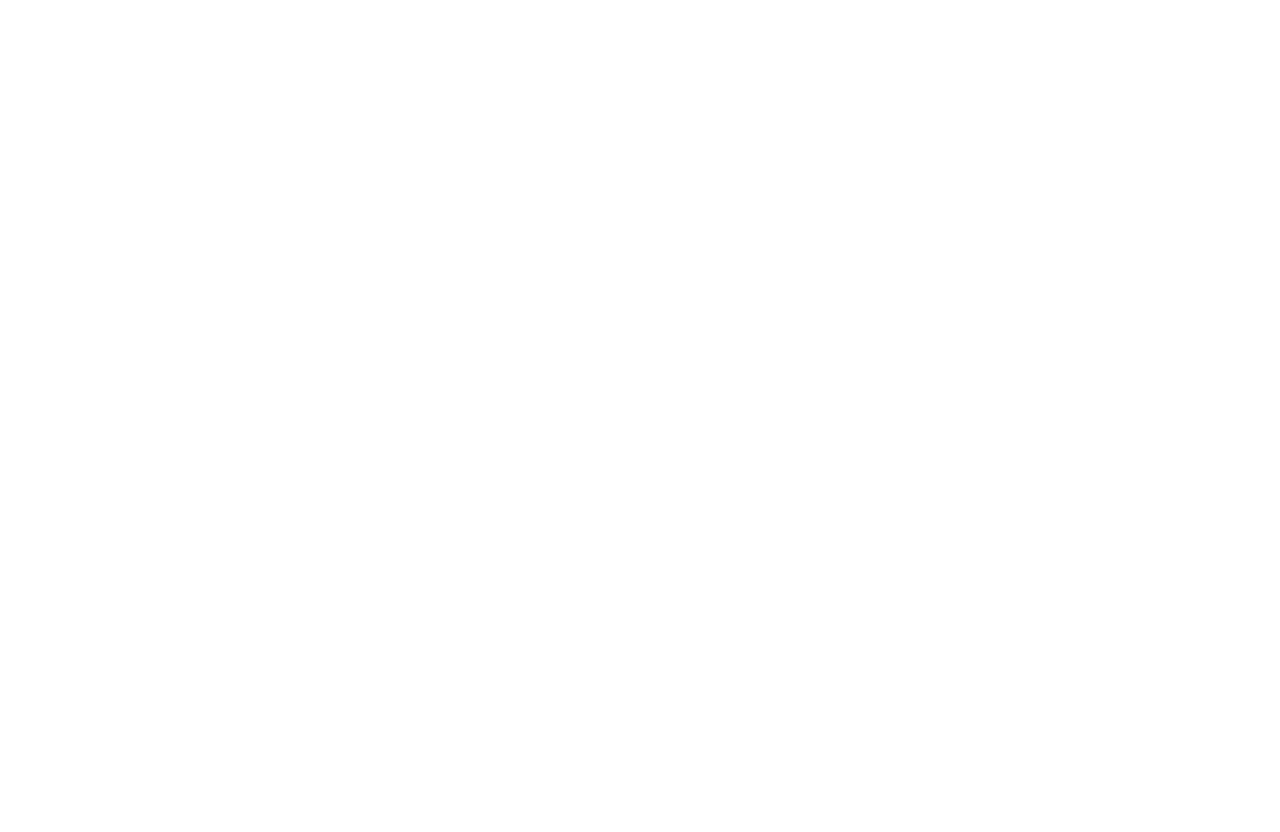
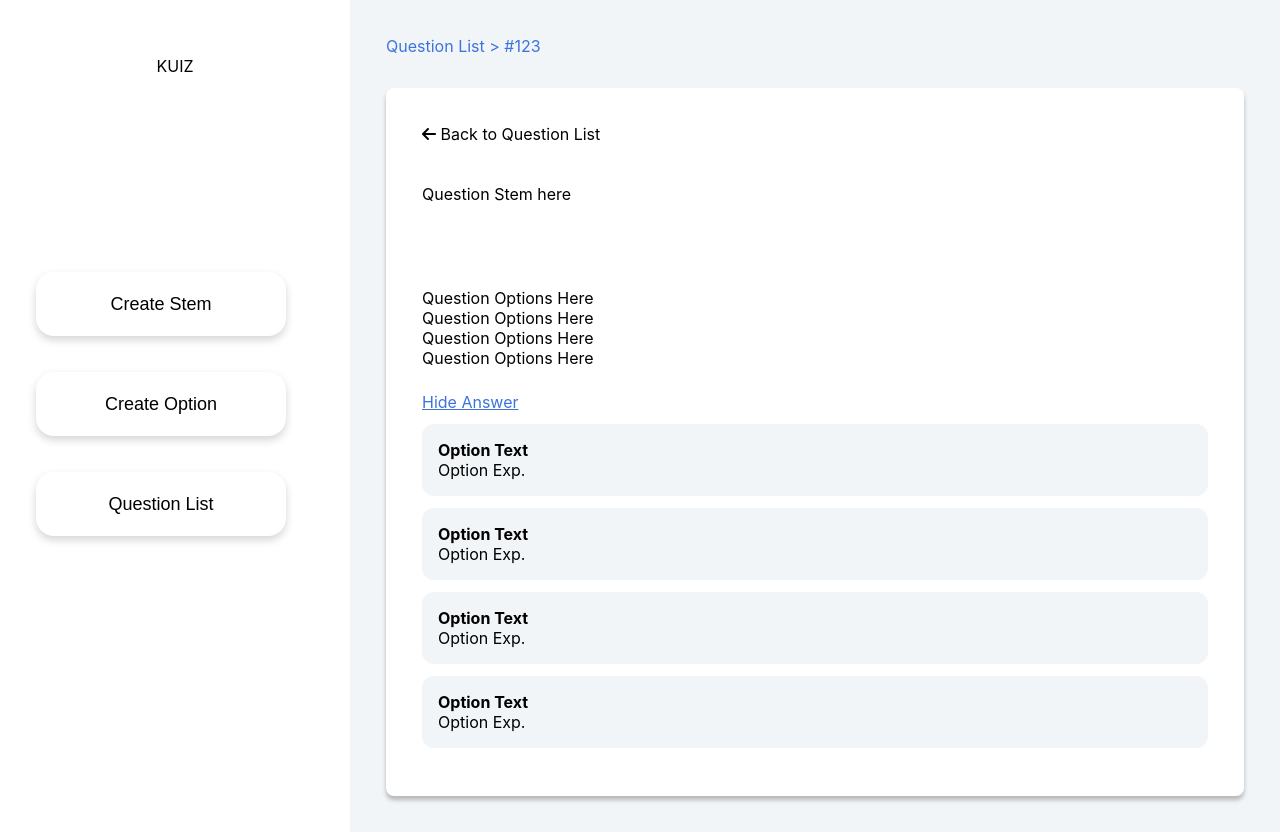
Before and after one commit to kixlab/kuiz-v2-react, a React (Create React App) app: page /question/1 in a window 1280 px wide. Before the commit this address had no page. Before the commit the page ends 800 px from the top, so only its background shows below. Built offline with nearby package versions, Linux system fonts and the light colour scheme.

Commit message:
Add route to question page

```diff
--- a/src/App.js
+++ b/src/App.js
@@ -1,4 +1,5 @@
 import Home from './pages/Home'
+import Question from './pages/Question'
 import { BrowserRouter, Route, Routes } from "react-router-dom";
 
 
@@ -7,6 +8,7 @@
     <BrowserRouter>
       <Routes>
         <Route path="/" element={<Home/>}/>
+        <Route path="/question/:id" element={<Question/>}/>
       </Routes>
     </BrowserRouter>
   )
--- /dev/null
+++ b/src/pages/Question.js
@@ -0,0 +1,25 @@
+import "./Home.scss";
+
+import Button from "../components/Button/Button";
+import QuestionScreen from "../containers/QuestionScreen/QuestionScreen";
+
+function Question() {
+	return (
+		<div className="app-wrapper">
+			<div id="left-sidebar">
+				<div id="main-logo">KUIZ</div>
+
+				<div id="side-nav">
+					<Button>Create Stem</Button>
+					<Button>Create Option</Button>
+					<Button>Question List</Button>
+				</div>
+			</div>
+			<main>
+				<QuestionScreen />
+			</main>
+		</div>
+	);
+}
+
+export default Question;
--- /dev/null
+++ b/src/pages/Question.scss
@@ -0,0 +1,29 @@
+.app-wrapper {
+  display: grid;
+  grid-template-columns: 350px auto;
+  height: 100vh;
+  #left-sidebar {
+    max-width: 350px;
+    background-color: white;
+    padding: 56px 36px;
+    display: grid;
+    grid-template-rows: 30% auto;
+
+    #main-logo {
+      text-align: center;
+    }
+
+    #side-nav {
+      place-self: start;
+      display: grid;
+      row-gap: 36px;
+    }
+  }
+
+  main {
+    background-color: #f2f5f8;
+    padding: 36px;
+    display: grid;
+    place-items: stretch;
+  }
+}
```
